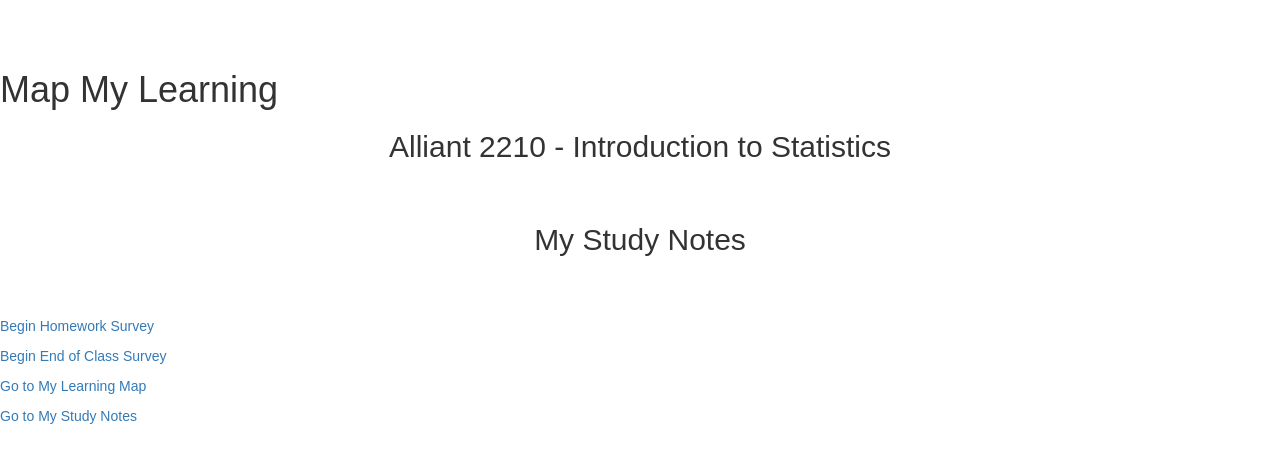
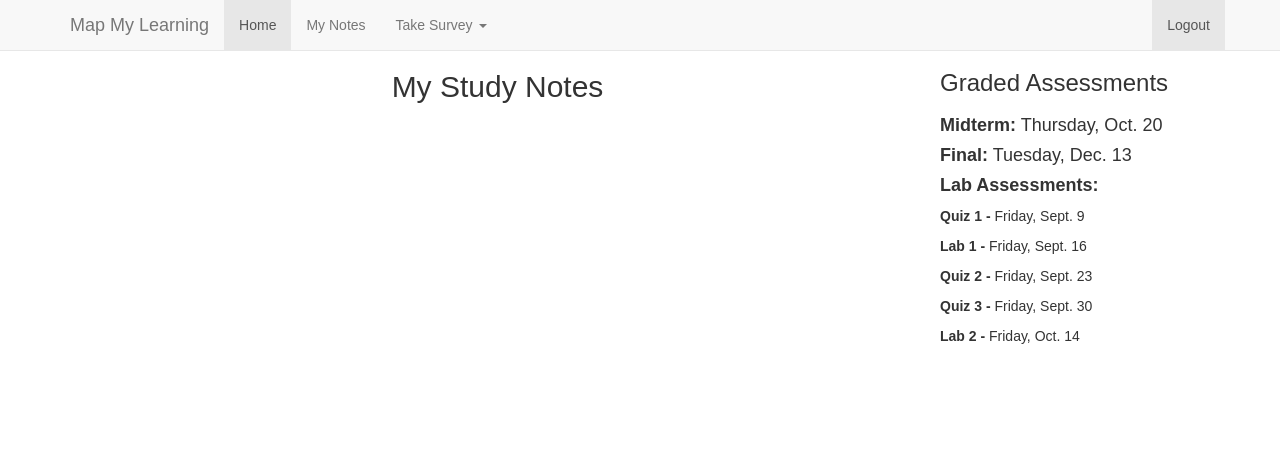
Before and after one commit to MariaAngela24/HB-Final-Project, a Flask app: page /study-notes/ in a window 1280 px wide. Shown: the top 463 px of the page. Run offline with Flask 2, Linux system fonts and the light colour scheme; the visitor is signed in with stand-in values (Sample User, id 1); data that the repository does not hold is empty; some libraries are stand-ins or nearby versions.

Commit message:
Navavbar, containers

```diff
--- a/server.py
+++ b/server.py
@@ -87,6 +87,7 @@ def index():
     #Using email address returned by Google OAuth to query for student_id and storing student_id in web session
     student_object = Student.query.filter_by(username=email).first()
     student_id = student_object.student_id
+    username = student_object.username
     student_class_object = StudentClass.query.filter_by(student_id=student_id).first()
     class_id = student_class_object.class_id
     student_class_id = student_class_object.student_class_id
@@ -94,6 +95,7 @@ def index():
     session["student_id"] = student_id
     session["class_id"] = class_id
     session["student_class_id"] = student_class_id
+    session["username"] = username
 
 
     return render_template("student-homepage.html")
@@ -138,13 +140,34 @@ def average_objective_self_rating():
 
     response_dictionary = dict(response_tuples)
 
-    print response_dictionary
+    # response_dictionary = {}
+
+    # for tup in response_tuples:
+    #     if tup[0] not in response_dictionary:
+    #         objective_id = tup[0]
+    #         response = tup[1]
+    #         response_dictionary[objective_id] = response
+
+    #     if tup[0] in response_dictionary:
+    #         objective_id = tup[0]
+    #         current_response_list = [response_dictionary[objective_id]]
+    #         print "current_response_list=", current_response_list
+    #         current_response_list.append(response_dictionary[objective_id])
+    #         print "current_response_list_update", current_response_list
+    #         new_response = tup[1]
+    #         updated_response_list = current_response_list.append(new_response)
+
+
+    print "response_dictionary=", response_dictionary
     response_data = []
     for item in objective_ids:
         response_value = response_dictionary.get(item)
-        print "response_value=", response_value
         response_data.append(response_value)
         print "response_data=", response_data
+
+    #for each response tupke, if objective is already in there, gt list of response, append new response,
+    #set new list as value for key
+    #if key is not already in dictionary, create new key
 
     #TO DO: Find a way to add additional values to dictionary if key already exists.  Average all values
     #Can use sum in math function and divide by length
--- a/templates/base.html
+++ b/templates/base.html
@@ -1,22 +1,54 @@
 <!doctype html>
 <html>
     <head>
-        <h1>Map My Learning</h1>
+        <meta charset="utf-8">
+        <meta http-equiv="X-UA-Compatible" content="IE=edge">
+        <meta name="viewport" content="width=device-width, initial-scale=1">
 
-        <h2>Alliant 2210 - Introduction to Statistics</h2>
-        <title>Map My Learning</title>
+        <meta name="description" content="">
+        <meta name="author" content="">
+        <link rel="icon" href="../../favicon.ico">
 
         <!-- Style -->
+        <!-- Bootstrap core CSS -->
         <link href="https://maxcdn.bootstrapcdn.com/bootstrap/3.3.4/css/bootstrap.min.css" rel="stylesheet">
-        <link href="/static/style.css" rel="stylesheet"></link>
+
+        <link href="navbar-fixed-top.css" rel="stylesheet">
         <!-- TO DO: Investigate line of code below (found in chart.js lecture) -->
         <!-- <link href="http://fonts.googleapis.com/css?family=Raleway" rel="stylesheet" type="text/css"> -->
+        <!-- TO DO: Determine if line below is necessary -->
+        <link href="/static/style.css" rel="stylesheet"></link>
+
         <!-- Javascript imports -->
         <script src="http://code.jquery.com/jquery-1.11.3.min.js"></script>
         <script src="https://cdnjs.cloudflare.com/ajax/libs/Chart.js/2.2.1/Chart.js"></script>
     </head>
     <body>
-    {% block content %}
+            <!-- Fixed navbar -->
+        <nav class="navbar navbar-default navbar-fixed-top">
+          <div class="container">
+            <div class="navbar-header">
+              <button type="button" class="navbar-toggle collapsed" data-toggle="collapse" data-target="#navbar" aria-expanded="false" aria-controls="navbar">
+                <span class="sr-only">Toggle navigation</span>
+                <span class="icon-bar"></span>
+                <span class="icon-bar"></span>
+                <span class="icon-bar"></span>
+              </button>
+              <a class="navbar-brand" href="/">Map My Learning</a>
+            </div>
+            <div id="navbar" class="navbar-collapse collapse">
+              <ul class="nav navbar-nav">
+                <li class="active"><a href="/">Home</a></li>
+                <li><a href="/study-notes/">My Notes</a></li>
+                 <li class="dropdown">
+                  <a href="#" class="dropdown-toggle" data-toggle="dropdown" role="button" aria-haspopup="true" aria-expanded="false">Take Survey <span class="caret"></span></a>
+                  <ul class="dropdown-menu">
+                    <li><a href="/end-of-class-survey/1">Homework</a></li>
+                    <li><a href="/end-of-class-survey/2">End of Class</a></li>
+                  </ul>
+                </li>
+              </ul>
+              <ul class="nav navbar-nav navbar-right">
 
               <!-- TO DO: Complete login in and logout routes using code below -->
                 <!--  {% if "user_id" in session %}
@@ -24,6 +56,22 @@
                 {% else %}
                     <a href="/login">Login</a>
                 {% endif %} -->
+                <li class="active"><a href="/">Logout <span class="sr-only">(current)</span></a></li>
+              </ul>
+            </div><!--/.nav-collapse -->
+          </div>
+        </nav>
+
+
+        <div class="container">
+            <!-- <div class="jumbotron"> -->
+
+          <!-- <div class="row"> -->  <!-- </div> -->
+
+                <div class="col-xs-9">
+
+                {% block content %}
+
 
                 <!-- TO DO: Decide if I want to use flashed messages for any incorrect  user actions -->
                 <!-- {% for flash in get_flashed_messages() %}
@@ -31,22 +79,27 @@
                 {% endfor %} -->
 
                     Put your body here.
-        <body>
-          <div class="container-fluid"> NAVBAR HERE </div>
-          <div class="container">
-            <div class="row">
-              <div class="col-xs-12"> MAIN CONTENT HERE </div>
+
+                {% endblock %}
+                </div>
+
+                <div class="col-xs-3">
+                <h3>Graded Assessments<h3>
+                    <h4><b>Midterm:</b> Thursday, Oct. 20</h4>
+                    <h4><b>Final:</b> Tuesday, Dec. 13</h4>
+                    <h4><b>Lab Assessments:</b></h4>
+                        <p><b>Quiz 1 -</b> Friday, Sept. 9</p>
+                        <p><b>Lab 1 -</b> Friday, Sept. 16</p>
+                        <p><b>Quiz 2 -</b> Friday, Sept. 23</p>
+                        <p><b>Quiz 3 -</b> Friday, Sept. 30</p>
+                        <p><b>Lab 2 -</b> Friday, Oct. 14</p>
+
                 </div>
             </div>
-        </body>
+        </div>
+
 
         <script src="https://maxcdn.bootstrapcdn.com/bootstrap/3.3.4/js/bootstrap.min.js"></script>
 
-    {% endblock %}
-    <p><a href="/end-of-class-survey/1">Begin Homework Survey</a></p>
-    <p><a href="/end-of-class-survey/2">Begin End of Class Survey</a></p>
-    <p><a href="/">Go to My Learning Map</a></p>
-    <p><a href="/study-notes/">Go to My Study Notes</a></p>
-
     </body>
 </html>
--- a/templates/end-of-class-survey.html
+++ b/templates/end-of-class-survey.html
@@ -1,6 +1,7 @@
 <!-- TO DO: Remove skewers from file name -->
 {% extends 'base.html' %}
 {% block content %}
+<title> {{ measure_object.flag }} </title>
 <!-- <script src="/static/js/surveys.js"></script> -->
 
 <h2> {{ measure_object.flag }} </h2>
```
Also changed, not shown: templates/student-homepage.html (+7 -5 lines). Lines whose indentation alone changed are shown as unchanged.
